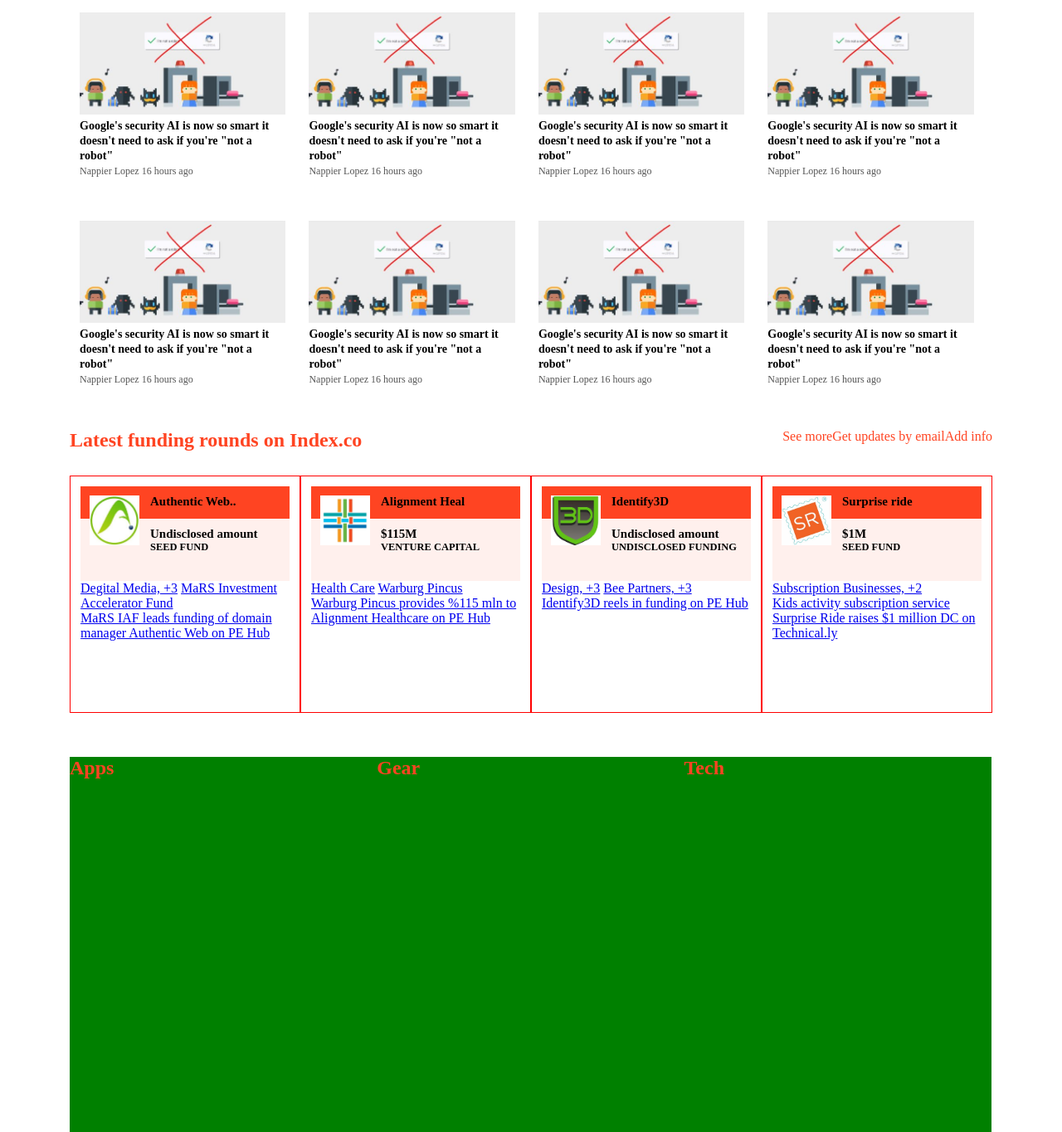
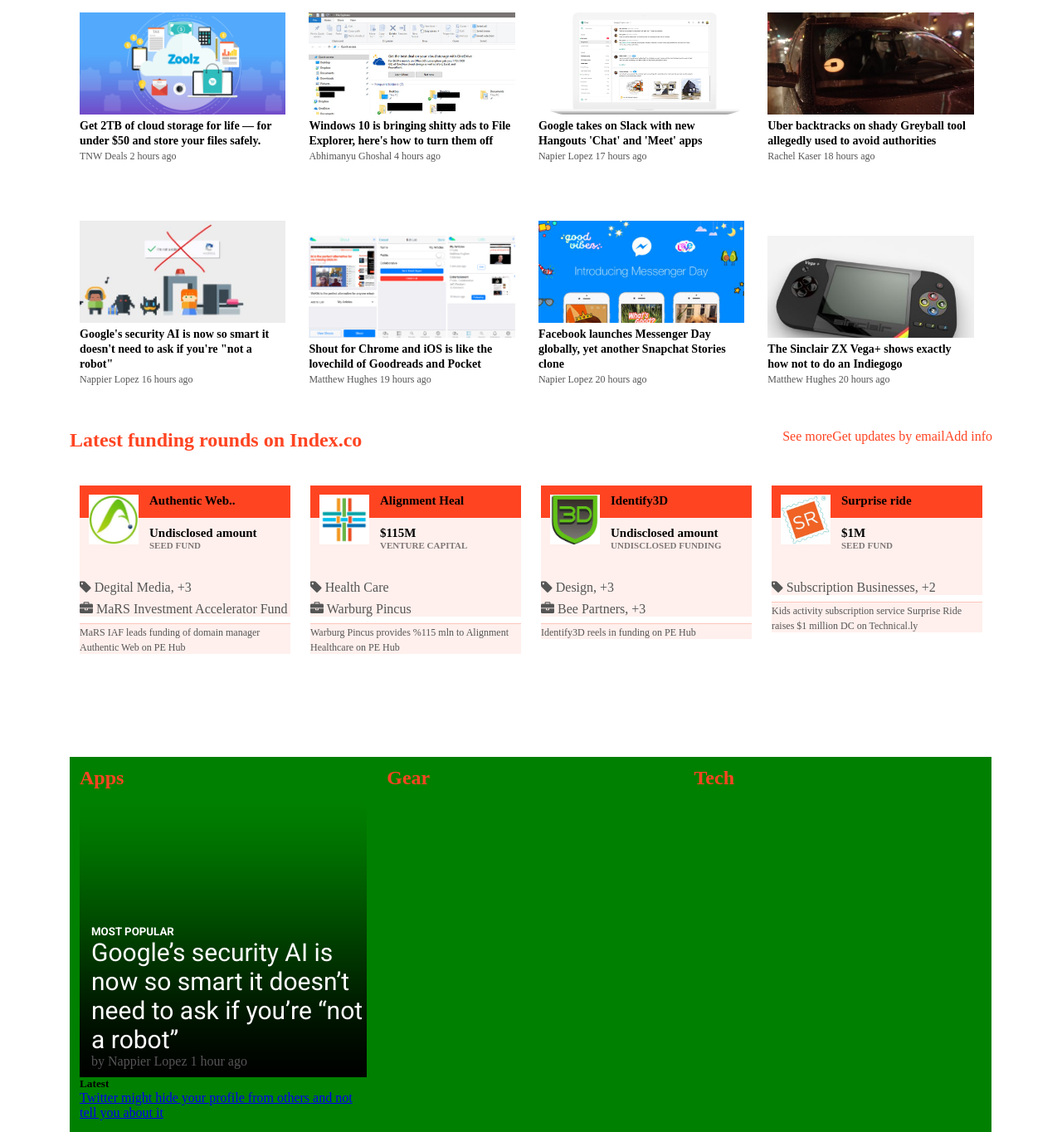
Before and after one commit to FlintMayers/-Responsive-Design_odin, a plain HTML site: page index.html in a window 1280 px wide. Shown: the part 716-2080 px from the top of the page at 83% size. Drawn offline with Linux system fonts and the light colour scheme.

Commit message:
before gradient images

```diff
--- a/index.html
+++ b/index.html
@@ -113,44 +113,44 @@
         <h2><a href="#">Latest News</a></h2>
         <ul>
           <li>
-            <a class="latestImage" href="#"></a>
-            <h4><a href="#">Google's security AI is now so smart it doesn't need to ask if you're "not a robot" </a></h4>
-            <a class="byline" href="#">Nappier Lopez <span>16 hours ago</span></a>
+            <a class="latestImage latimg1" href="#"></a>
+            <h4><a href="#">Get 2TB of cloud storage for life — for under $50 and store your files safely.</a></h4>
+            <a class="byline" href="#">TNW Deals 2 hours ago</a>
           </li>
           <li>
-            <a class="latestImage" href="#"></a>
-            <h4><a href="#">Google's security AI is now so smart it doesn't need to ask if you're "not a robot" </a></h4>
-            <a class="byline" href="#">Nappier Lopez <span>16 hours ago</span></a>
+            <a class="latestImage latimg2" href="#"></a>
+            <h4><a href="#">Windows 10 is bringing shitty ads to File Explorer, here's how to turn them off </a></h4>
+            <a class="byline" href="#">Abhimanyu Ghoshal 4 hours ago</a>
           </li>
           <li>
-            <a class="latestImage" href="#"></a>
-            <h4><a href="#">Google's security AI is now so smart it doesn't need to ask if you're "not a robot" </a></h4>
-            <a class="byline" href="#">Nappier Lopez <span>16 hours ago</span></a>
+            <a class="latestImage latimg3" href="#"></a>
+            <h4><a href="#">Google takes on Slack with new Hangouts 'Chat' and 'Meet' apps </a></h4>
+            <a class="byline" href="#">Napier Lopez 17 hours ago</a>
           </li>
           <li>
-            <a class="latestImage" href="#"></a>
-            <h4><a href="#">Google's security AI is now so smart it doesn't need to ask if you're "not a robot" </a></h4>
-            <a class="byline" href="#">Nappier Lopez <span>16 hours ago</span></a>
+            <a class="latestImage latimg4" href="#"></a>
+            <h4><a href="#">Uber backtracks on shady Greyball tool allegedly used to avoid authorities </a></h4>
+            <a class="byline" href="#">Rachel Kaser 18 hours ago</a>
           </li>
           <li>
-            <a class="latestImage" href="#"></a>
+            <a class="latestImage latimg5" href="#"></a>
             <h4><a href="#">Google's security AI is now so smart it doesn't need to ask if you're "not a robot" </a></h4>
-            <a class="byline" href="#">Nappier Lopez <span>16 hours ago</span></a>
+            <a class="byline" href="#">Nappier Lopez 16 hours ago</a>
           </li>
           <li>
-            <a class="latestImage" href="#"></a>
-            <h4><a href="#">Google's security AI is now so smart it doesn't need to ask if you're "not a robot" </a></h4>
-            <a class="byline" href="#">Nappier Lopez <span>16 hours ago</span></a>
+            <a class="latestImage latimg6" href="#"></a>
+            <h4><a href="#">Shout for Chrome and iOS is like the lovechild of Goodreads and Pocket </a></h4>
+            <a class="byline" href="#">Matthew Hughes 19 hours ago</a>
           </li>
           <li>
-            <a class="latestImage" href="#"></a>
-            <h4><a href="#">Google's security AI is now so smart it doesn't need to ask if you're "not a robot" </a></h4>
-            <a class="byline" href="#">Nappier Lopez <span>16 hours ago</span></a>
+            <a class="latestImage latimg7" href="#"></a>
+            <h4><a href="#">Facebook launches Messenger Day globally, yet another Snapchat Stories clone </a></h4>
+            <a class="byline" href="#">Napier Lopez 20 hours ago</a>
           </li>
           <li>
-            <a class="latestImage" href="#"></a>
-            <h4><a href="#">Google's security AI is now so smart it doesn't need to ask if you're "not a robot" </a></h4>
-            <a class="byline" href="#">Nappier Lopez <span>16 hours ago</span></a>
+            <a class="latestImage latimg8" href="#"></a>
+            <h4><a href="#">The Sinclair ZX Vega+ shows exactly how not to do an Indiegogo </a></h4>
+            <a class="byline" href="#">Matthew Hughes 20 hours ago</a>
           </li>
         </ul>
       </section>
@@ -170,10 +170,12 @@
             <h5>SEED FUND</h5>
           </div>
           <div class="investmentCard">
-            <a href="#">Degital Media, +3</a>
-            <a href="#">MaRS Investment Accelerator Fund</a>
+            <a href="#"><i class="fa fa-tag" aria-hidden="true"></i> Degital Media, +3</a>
+            <a href="#"><i class="fa fa-briefcase" aria-hidden="true"></i> MaRS Investment Accelerator Fund</a>
           </div>
-          <a href="#">MaRS IAF leads funding of domain manager Authentic Web on PE Hub</a>
+          <div class="deal-details">
+            <a href="#">MaRS IAF leads funding of domain manager Authentic Web on PE Hub</a>
+          </div>
         </div>
         <div class="col-lg-4">
           <img src="img/deal2.jpg" alt="">
@@ -183,10 +185,12 @@
             <h5>VENTURE CAPITAL</h5>
           </div>
           <div class="investmentCard">
-            <a href="#">Health Care</a>
-            <a href="#">Warburg Pincus</a>
+            <a href="#"><i class="fa fa-tag" aria-hidden="true"></i> Health Care</a>
+            <a href="#"><i class="fa fa-briefcase" aria-hidden="true"></i> Warburg Pincus</a>
           </div>
-          <a href="#">Warburg Pincus provides %115 mln to Alignment Healthcare on PE Hub</a>
+          <div class="deal-details">
+            <a href="#">Warburg Pincus provides %115 mln to Alignment Healthcare on PE Hub</a>
+          </div>
         </div>
         <div class="col-lg-4">
           <img src="img/deal3.jpeg" alt="">
@@ -196,10 +200,12 @@
             <h5>UNDISCLOSED FUNDING</h5>
           </div>
           <div class="investmentCard">
-            <a href="#">Design, +3</a>
-            <a href="#">Bee Partners, +3</a>
+            <a href="#"><i class="fa fa-tag" aria-hidden="true"></i> Design, +3</a>
+            <a href="#"><i class="fa fa-briefcase" aria-hidden="true"></i> Bee Partners, +3</a>
           </div>
-          <a href="#">Identify3D reels in funding on PE Hub</a>
+          <div class="deal-details">
+            <a href="#">Identify3D reels in funding on PE Hub</a>
+          </div>
         </div>
         <div class="col-lg-4">
           <img src="img/deal4.jpg" alt="">
@@ -209,9 +215,11 @@
             <h5>SEED FUND</h5>
           </div>
           <div class="investmentCard">
-            <a href="#">Subscription Businesses, +2</a>
+            <a href="#"><i class="fa fa-tag" aria-hidden="true"></i> Subscription Businesses, +2</a>
           </div>
-          <a href="#">Kids activity subscription service Surprise Ride raises $1 million DC on Technical.ly</a>
+          <div class="deal-details">
+            <a href="#">Kids activity subscription service Surprise Ride raises $1 million DC on Technical.ly</a>
+          </div>
         </div>
 
       </section>
@@ -220,6 +228,20 @@
 
         <div class="col-lg-3">
           <h2><a href="#">Apps</a></h2>
+          <div class="lg-col-img">
+            <header>
+              <h5>MOST POPULAR</h5>
+              <a href="#">Google’s security AI is now so smart it doesn’t need to ask if you’re “not a robot”</a>
+              <div>
+                <a href="#">by Nappier Lopez</a>
+                <a href="#">1 hour ago</a>
+              <div>
+            </header>
+          </div>
+          <div class="col-lg-mini">
+            <h5>Latest</h5>
+            <a href="#">Twitter might hide your profile from others and not tell you about it</a>
+          </div>
         </div>
         <div class="col-lg-3">
           <h2><a href="#">Gear</a></h2>
@@ -228,20 +250,20 @@
           <h2><a href="#">Tech</a></h2>
         </div>
         <!-- End of one col-lg-3 row -->
-        <div class="one-third">
+        <div class="col-lg-3">
           <h2><a href="#">Creative</a></h2>
         </div>
 
         <!-- <div class="clearfix-medium"></div> -->
 
-        <div class="one-third">
+        <div class="col-lg-3">
           <h2><a href="#">Money</a></h2>
         </div>
-        <div class="one-third">
+        <div class="col-lg-3">
           <h2><a href="#">Insights</a></h2>
         </div>
 
-        <div class="clearfix"></div>
+        <!-- <div class="clearfix"></div> -->
 
         <div class="col-lg-3">
           <h2><a href="#">Launch</a></h2>
--- a/styles.css
+++ b/styles.css
@@ -234,24 +234,46 @@
   padding: 14px 12px;
 }
 
+section article.cover-story div.small-trigger header a {
+  text-decoration: none;
+  color: white;
+  font-family: 'Roboto';
+}
+
+section article.cover-story div.small-trigger header > a {
+  font-size: 30px;
+}
+
 section article.cover-story div.small-trigger header ul li {
   display: inline-block;
+  color: #555;
+}
+
+section article.cover-story div.small-trigger header ul li a {
+  color: #555;
+  text-decoration: none;
 }
 
 section article.cover-story div#trigger1 {
   background-image: url('img/sidetrigger1.jpg');
+  background-image: url('img/img-grad.png');
+  background-size: 100% 100%;
+  /*background: url('img/img-grad.png') no-repeat rgba(0,0,0,.25); */
+  /*position: absolute;;*/
 }
 
 section article.cover-story div#trigger2 {
   background-image: url('img/trigger2.png');
+  background-size: 100% 100%;
+  position: relative;
+  /*background-color: rgba(0,0,0,.25);*/
 }
-
-/*section.cover h5, a {
-  color: white;
-  text-decoration: none;
-}*/
-
-
+section article.cover-story div#trigger2:after {
+  background: url('img/img-grad.png');
+  opacity: 0.5;
+  position: absolute;
+  z-index: 10;
+}
 
 
 /*End three main covers*/
@@ -316,9 +338,40 @@
 section.latest ul li .latestImage {
   width: 100%;
   height: 123px;
-  background-image: url('img/latest1.jpg');
   background-size: cover;
   display: inline-block;
+}
+
+section.latest ul li .latimg1 {
+  background-image: url('img/latest1.png');
+}
+
+section.latest ul li .latimg2 {
+  background-image: url('img/latest2.jpg');
+}
+
+section.latest ul li .latimg3 {
+  background-image: url('img/latest3.png');
+}
+
+section.latest ul li .latimg4 {
+  background-image: url('img/latest4.png');
+}
+
+section.latest ul li .latimg5 {
+  background-image: url('img/latest5.jpg');
+}
+
+section.latest ul li .latimg6 {
+  background-image: url('img/latest6.png');
+}
+
+section.latest ul li .latimg7 {
+  background-image: url('img/latest7.jpg');
+}
+
+section.latest ul li .latimg8 {
+  background-image: url('img/latest8.jpg');
 }
 
 /*End latest news section*/
@@ -354,15 +407,11 @@
    color: black;
  }
 
- .large9 {
-   margin-bottom: 40px;
- }
-
  div.col-lg-4 {
    width: 25%;
    height: 286px;
    float: left;
-   border: 1px solid red;
+   /*border: 1px solid red;*/
    padding: 12px;
  }
 
@@ -388,16 +437,98 @@
    font-size: 15px;
  }
 
+ .story-card h5 {
+   opacity: .5;
+   font-size: 11px;
+ }
 
+ div.col-lg-4 .investmentCard a {
+   text-decoration: none;
+   color: #555;
+   display: block;
+   margin-bottom: .5em;
+}
+
+div.col-lg-4 .investmentCard {
+  background-color: rgba(255,68,34,.08);
+}
+
+div.col-lg-4 .deal-details {
+  border-top: 1px solid rgba(255,68,34,.25);
+  background-color: rgba(255,68,34,.08);
+}
+
+div.col-lg-4 .deal-details a {
+  font-size: 12px;
+  text-decoration: none;
+  color: #555;
+}
+
+div.col-lg-4 div.col-lg-mini {
+  width: 100%;
+  height: 10%;
+  background-color: rgba(255,68,34,.2);
+}
  /*End Latest deals section*/
 
 /*Start 9 big columns*/
+ .large9 {
+   margin-bottom: 40px;
+   height: 2115px;
+   width: 100%;
+ }
+
  div.col-lg-3 {
    width: 33.3%;
    height: 705px;
    background-color: green;
    float: left;
+   padding: 12px;
+   margin-bottom: 24px;
  }
+
+ div.col-lg-3 h2 {
+   margin-bottom: 14px;
+}
+
+div.col-lg-3  div.lg-col-img{
+  width: 100%;
+  height: 49%;
+  background-image: url('img/img-grad.png');
+  background-size: 100% 100%;
+  position: relative;
+}
+
+div.col-lg-3  div.lg-col-img header {
+  position: absolute;
+  bottom: 10px;
+  padding-left: 14px;
+}
+
+div.col-lg-3  div.lg-col-img header {
+
+}
+
+div.col-lg-3  div.lg-col-img header > a,
+div.col-lg-3  div.lg-col-img header > h5 {
+  text-decoration: none;
+  color: white;
+  font-family: 'Roboto';
+}
+
+div.col-lg-3  div.lg-col-img header > a {
+  font-size: 30px;
+}
+
+/*div.col-lg-3  div.lg-col-img header ul li {
+  display: inline-block;
+  color: #555;
+}*/
+
+div.col-lg-3  div.lg-col-img header div a {
+  color: #555;
+  text-decoration: none;
+}
 
  div.one-third {
    width: 33.3%;
@@ -509,11 +640,10 @@
 
   section.cover {
     width: 100%;
-    height: 338.4px;
+    height: 494.4px;
   }
   section .cover-main {
     width: 67.1%;
-    height: 338.4px;
   }
 
   section article.cover-main div.cover-trigger header #big-text {
@@ -522,7 +652,11 @@
 
   section .cover-story {
     width: 32.9%;
-    height: 165.2px;
+    height: 50%;
+  }
+
+  section article.cover-story div.small-trigger header > a {
+    font-size: 20px;
   }
 
   section.latest {
@@ -562,6 +696,12 @@
 
   #hidden-lg-4 {
     display: none;
+  }
+
+  .large9 {
+    margin-bottom: 40px;
+    height: 3525px;
+    width: 100%;
   }
 
   div.col-lg-3, div.one-third {
@@ -648,6 +788,10 @@
     height: 242px;
   }
 
+  .large9 {
+    height: 7655px;
+  }
+
   div.col-lg-3, div.one-third {
     width: 100%;
     height: 850.55px;
```
Also changed, not shown: img/img-grad.png (added), img/latest1.png (added), img/latest2.jpg (added), img/latest3.png (added), img/latest4.png (added), img/latest5.jpg (renamed from img/latest1.jpg), img/latest6.png (added), img/latest7.jpg (added), img/latest8.jpg (added), 1 other file.
